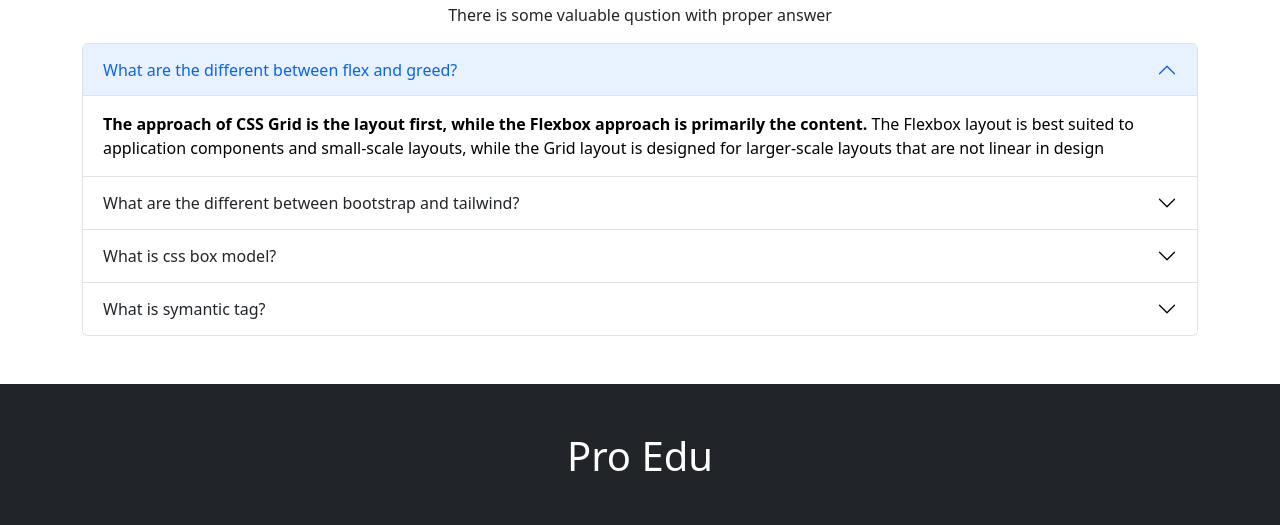
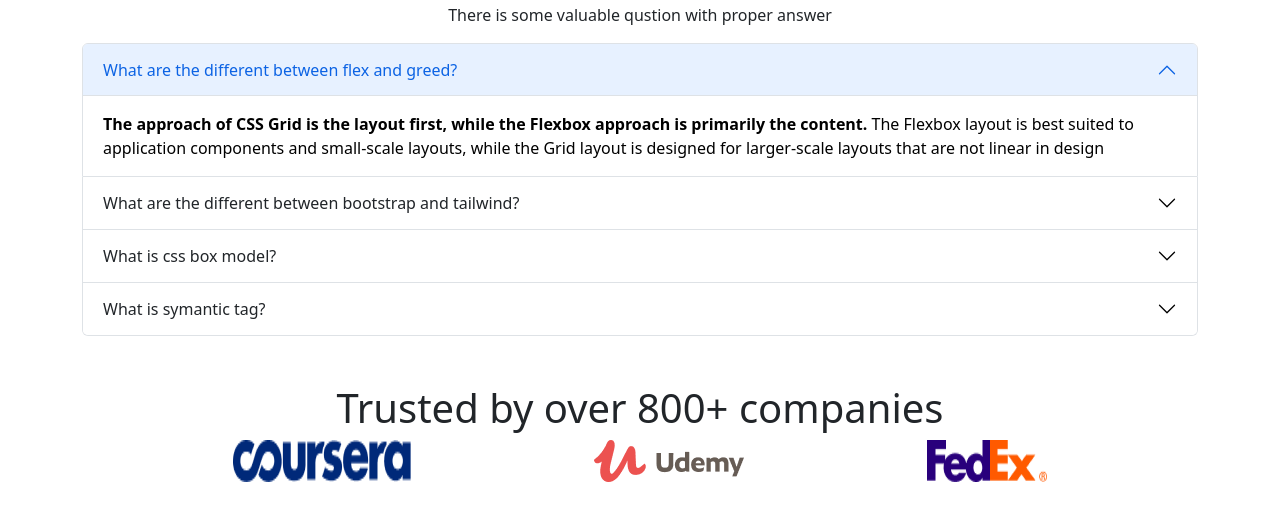
Before and after one commit to tanvir8685/edTech-website, a plain HTML site: page index.html in a window 1280 px wide. Shown: the part 1876-2401 px from the top of the page. Drawn offline with nearby package versions, Linux system fonts and the light colour scheme.

Commit message:
companies bonus part

```diff
--- a/index.html
+++ b/index.html
@@ -57,6 +57,7 @@
 
         </nav>
         <!-- nav part end -->
+
         <!-- slide part stat  -->
         <section class="container mb-5">
             <div id="carouselExampleCaptions" class="carousel slide" data-bs-ride="false">
@@ -221,6 +222,7 @@
         </section>
         <!-- popular courses part end  -->
 
+
         <!-- accordion part start  -->
         <article class="">
             <h1 class="text-center">Frequently Asked Qustion</h1>
@@ -297,6 +299,22 @@
             </div>
         </article>
         <!-- accordion part end  -->
+
+
+        <!-- companies start  -->
+        <section class="container">
+            <div class="row m-5 d-none d-lg-block">
+                <h1 class="text-center">Trusted by over 800+ companies</h1>
+                <div class="d-flex justify-content-around ">
+                    <img src="images/company/company-1.png" alt="">
+                    <img src="images/company/company-2.png" alt="">
+                    <img src="images/company/company-3.png" alt="">
+
+                </div>
+            </div>
+
+        </section>
+        <!-- companies end  -->
     </main>
     <!-- footer start  -->
     <footer class="container-fluid">
```
